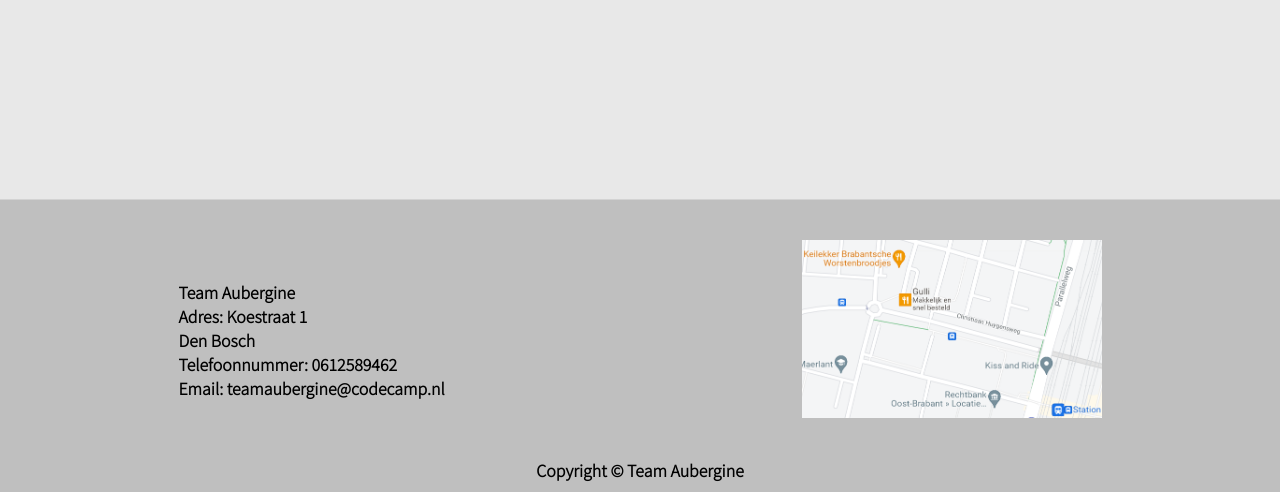
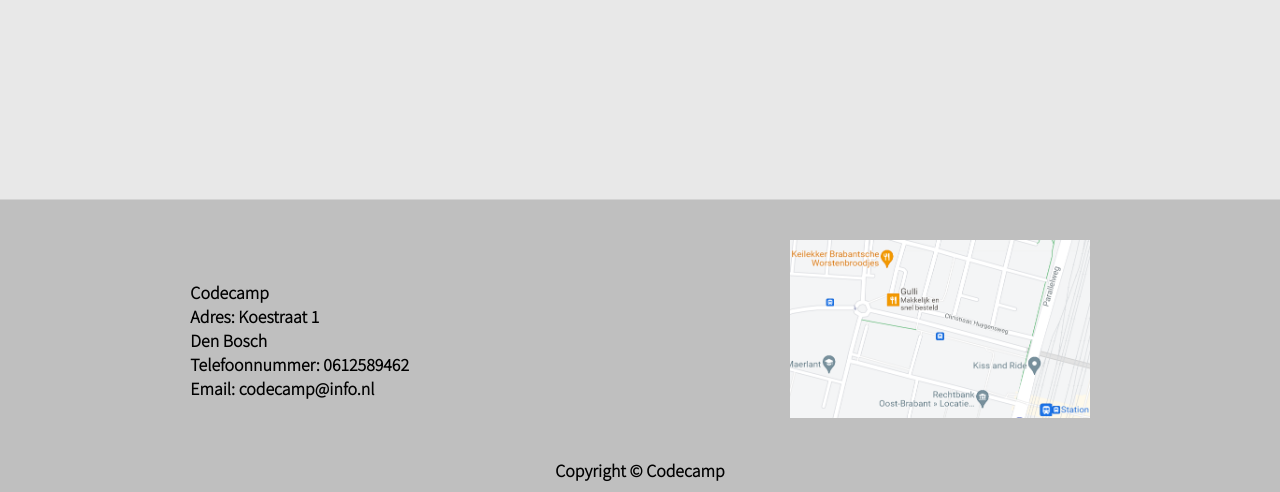
Before and after one commit to ThomasvanGastel2/C2-Codecamp, a PHP site: page /C2-Codecamp/index.php in a window 1280 px wide. Shown: the part 933-1425 px from the top of the page. Run offline with PHP 8.4, Linux system fonts and the light colour scheme.

Commit message:
Footer update

```diff
--- a/footer.php
+++ b/footer.php
@@ -9,17 +9,17 @@
 
 <div class="information_footer">
     <div class="footer_text">
-        <p>Team Aubergine</p>
+        <p>Codecamp</p>
         <p>Adres: Koestraat 1</p>
         <p>Den Bosch</p>
         <p>Telefoonnummer: 0612589462</p>
-        <p>Email: teamaubergine@codecamp.nl</p>
+        <p>Email: codecamp@info.nl</p>
     </div>
 
     <img src="<?php echo $base_url; ?>/img/plattegrond.png" alt="plattegrond codecamp">
     <!--<a>Copyright © 2021 Team Aubergine. All rights reserved.</a>-->
 </div>
 <div class="copyright">
-    <p>Copyright © Team Aubergine</p>
+    <p>Copyright © Codecamp</p>
 </div>
 </footer>
```
